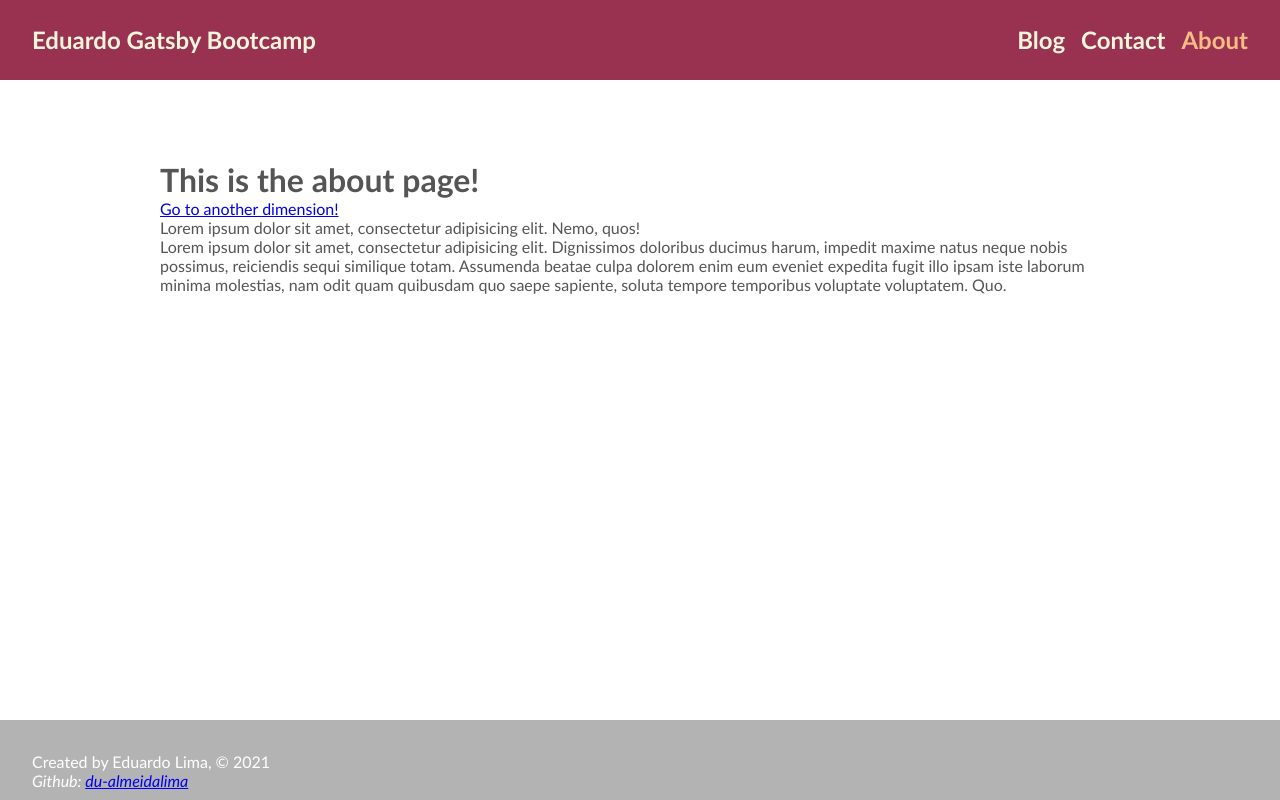
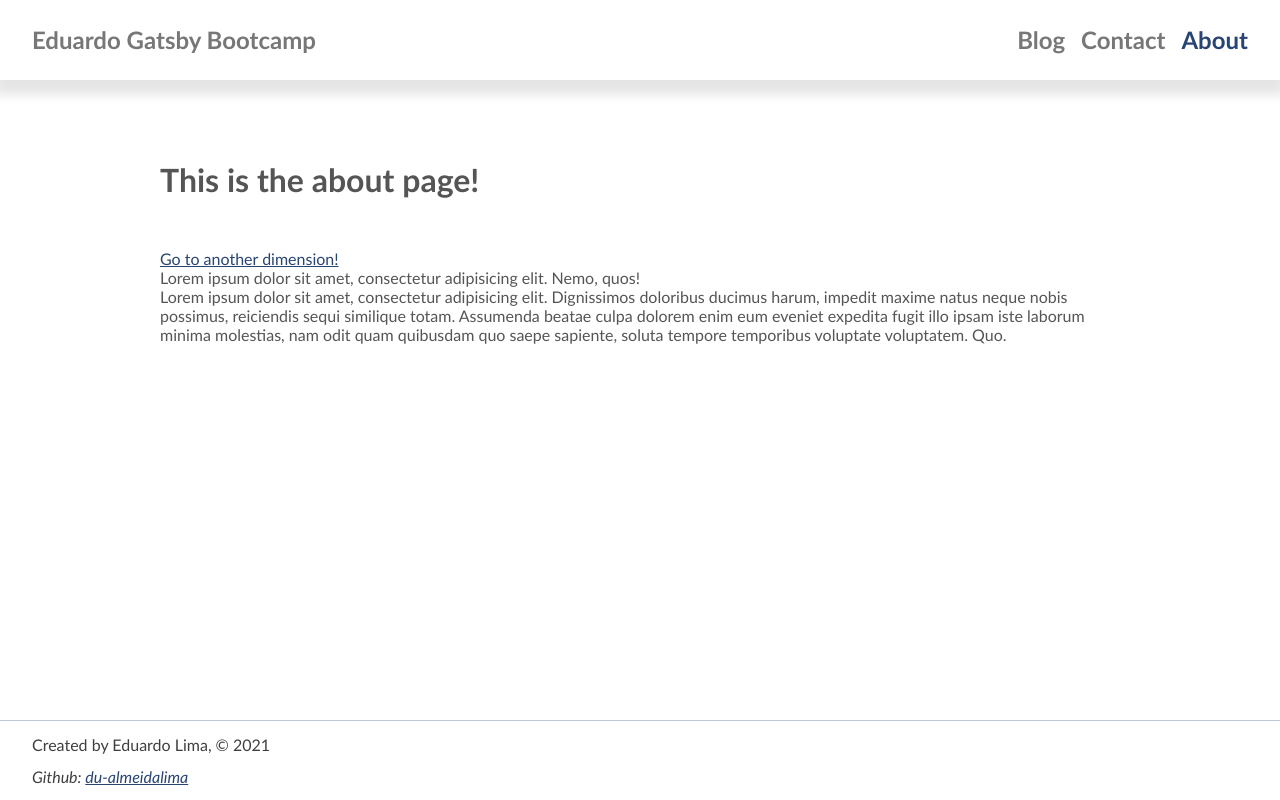
Before and after one commit to du-almeidalima/gatsby-bootcamp, a Gatsby site: page /about in a window 1280 px wide. Built offline with nearby package versions, Linux system fonts and the light colour scheme; Gatsby itself is replaced by a stand-in of ours.

Commit message:
Style fixes

```diff
--- a/src/components/Footer/Footer.module.scss
+++ b/src/components/Footer/Footer.module.scss
@@ -1,12 +1,17 @@
+@use 'src/styles/theme';
+
 $footer-height: 10vh;
 
 .AppFooter {
-  height: $footer-height;
+  display: flex;
+  flex-flow: column;
+  justify-content: space-around;
   position: absolute;
   bottom: 0;
   left: 0;
-  padding: 2rem 2rem;
-  width: 100vw;
-  background-color: #b3b3b3;
-  color: white;
+  height: $footer-height;
+  width: 100%;
+  padding: 0.5rem 2rem;
+  color: rgb(63, 63, 63);
+  border-top: 1px solid rgba($color: theme.$primary, $alpha: 0.3);
 }
--- a/src/components/Navbar/Navbar.module.scss
+++ b/src/components/Navbar/Navbar.module.scss
@@ -1,13 +1,12 @@
-$primary: #993251;
-$text-color: #F5F5DCFF;
-$text-color-active: #f7bc84;
-$text-color-hover: white;
+@use '/src/styles/theme.scss';
+
+$text-color: rgb(119, 119, 119);
 
 .AppNavbar {
   height: 5rem;
   padding: 0 2rem;
   width: 100%;
-  background-color: $primary;
+  box-shadow: 0 10px 10px 5px rgba(0, 0, 0, 0.1);
   color: $text-color;
 
   & ul {
@@ -37,10 +36,10 @@ $text-color-hover: white;
   }
 
   & li a:hover {
-    color: $text-color-hover;
+    color: rgba($color: theme.$primary, $alpha: .8);
   }
 
   & li a.active {
-    color: $text-color-active;
+    color: theme.$primary;
   }
 }
--- a/src/pages/about.jsx
+++ b/src/pages/about.jsx
@@ -4,7 +4,7 @@ import Layout from "../components/Layout/Layout"
 const About = () => {
   return (
     <Layout>
-      <h1>This is the about page!</h1>
+      <h1 className="AppPageTitle">This is the about page!</h1>
       <a href="https://github.com/du-almeidalima" target="_blank" rel="noreferrer">Go to another dimension!</a>
       <p>Lorem ipsum dolor sit amet, consectetur adipisicing elit. Nemo, quos!</p>
       <p>Lorem ipsum dolor sit amet, consectetur adipisicing elit. Dignissimos doloribus ducimus harum, impedit maxime
--- a/src/pages/blog.jsx
+++ b/src/pages/blog.jsx
@@ -25,8 +25,7 @@ const BlogPage = () => {
 
   return (
     <Layout>
-      <h1>Welcome to an amazing Blog!</h1>
-      <div style={{ height: "50px" }} />
+      <h1 className="AppPageTitle">Welcome to an amazing Blog!</h1>
       {data.allMarkdownRemark.edges.map(({ node }) => (
         <Post key={node.frontmatter.title}
               title={node.frontmatter.title}
--- a/src/pages/contact.jsx
+++ b/src/pages/contact.jsx
@@ -4,7 +4,7 @@ import Layout from "../components/Layout/Layout"
 const Contact = () => {
   return (
     <Layout>
-      <h1>Contact Me!</h1>
+      <h1 className="AppPageTitle">Contact Me!</h1>
       <main>
         <p>Contact me via smoke signal</p>
       </main>
--- a/src/pages/index.jsx
+++ b/src/pages/index.jsx
@@ -7,7 +7,7 @@ const IndexPage = () => {
     <div>
       <Navbar />
       <div className="AppContainer">
-        <h1>Gatsby Bootcamp</h1>
+        <h1 className="AppPageTitle">Gatsby Bootcamp</h1>
         <p>Lorem ipsum dolor sit amet, consectetur adipisicing elit. Adipisci, animi consequuntur dicta earum eos eum
           eveniet exercitationem fugiat illo incidunt laudantium libero minus molestiae molestias nam natus nihil nobis
           odio odit officia perferendis possimus qui quidem quo reiciendis rem saepe sed sint sunt tenetur ullam ut
--- a/src/styles/global.scss
+++ b/src/styles/global.scss
@@ -1,4 +1,5 @@
-@use 'src/components/Footer/Footer.module';
+@use '/src/components/Footer/Footer.module';
+@use '/src/styles/theme';
 
 * {
   margin: 0;
@@ -28,3 +29,11 @@ body::after {
 .AppContainer {
   padding: 5rem 10rem 0 10rem;
 }
+
+.AppPageTitle {
+  margin-bottom: 50px;
+}
+
+a {
+  color: theme.$primary;
+}
--- /dev/null
+++ b/src/styles/theme.scss
@@ -0,0 +1,2 @@
+$primary: #274472;
+$secondary: #5885AF;
```
